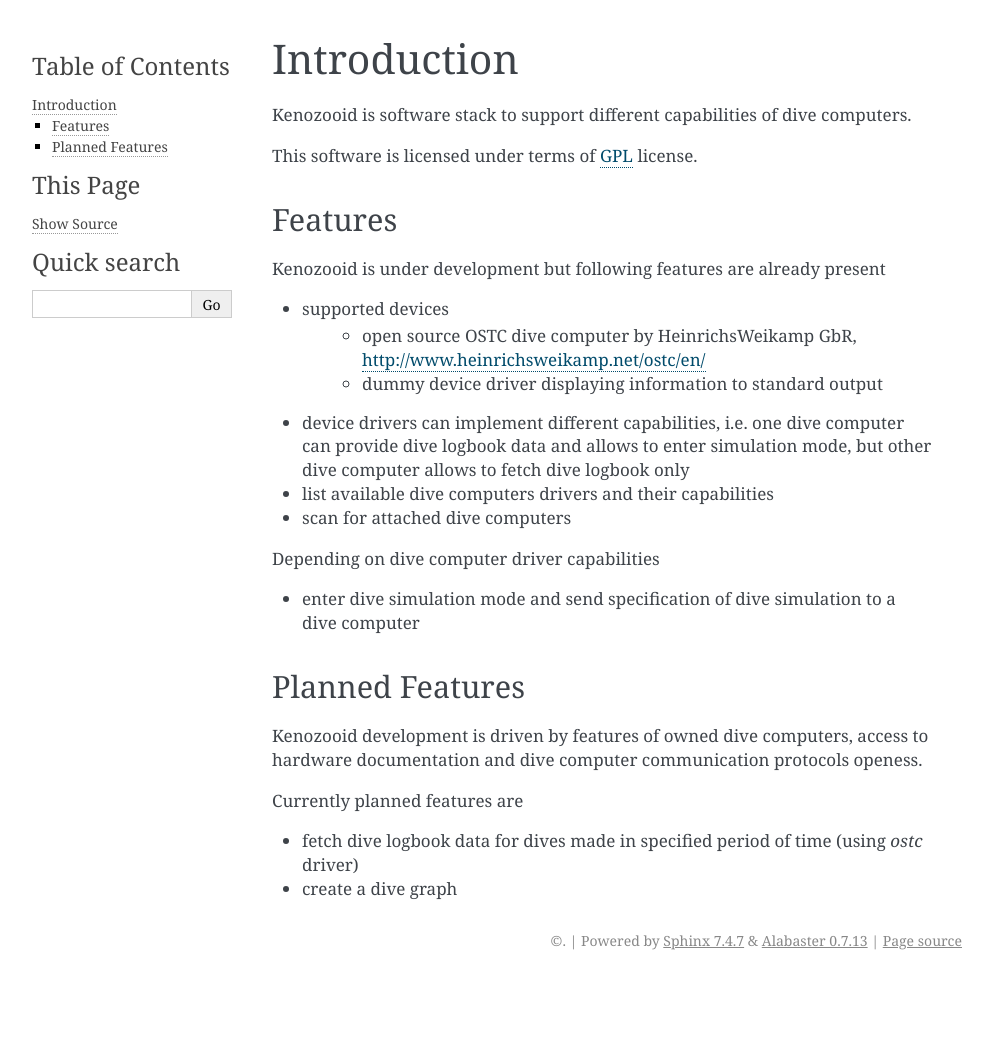
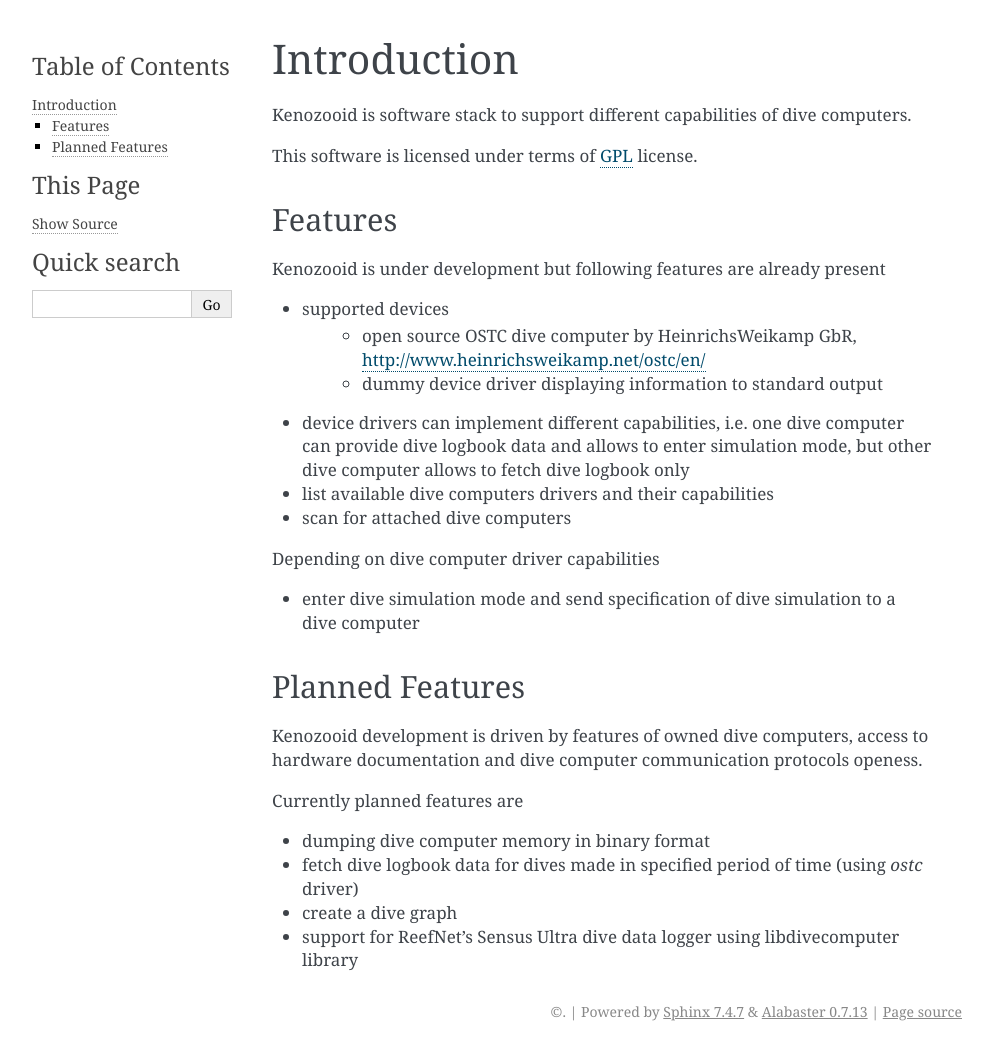
Before and after one commit to gitGNU/gnu_kenozooid, a Sphinx documentation site: the page built from doc/intro.txt, in a window 1280 px wide. Shown: the whole page, without its empty margins (148-1141 px from the left). Built offline with Sphinx 7.4.7, drawn with Linux system fonts in a browser that asks for light colours; before the commit the page ends 980 px from its top, so only the background shows below that.

Commit message:
- added two more planned features (binary memory dump and sensus ultra   support)

```diff
--- a/doc/intro.txt
+++ b/doc/intro.txt
@@ -35,6 +35,9 @@ openess.
 
 Currently planned features are
 
+- dumping dive computer memory in binary format
 - fetch dive logbook data for dives made in specified period of time
   (using *ostc* driver)
 - create a dive graph
+- support for ReefNet's Sensus Ultra dive data logger using libdivecomputer
+  library
```
